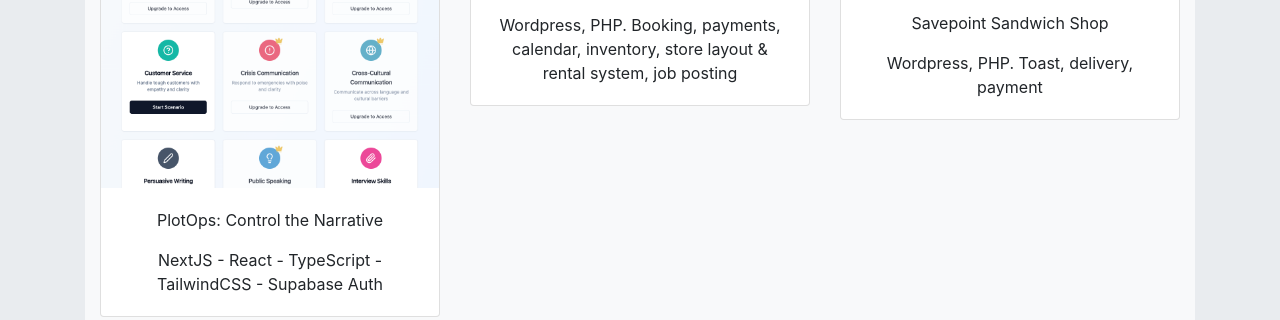
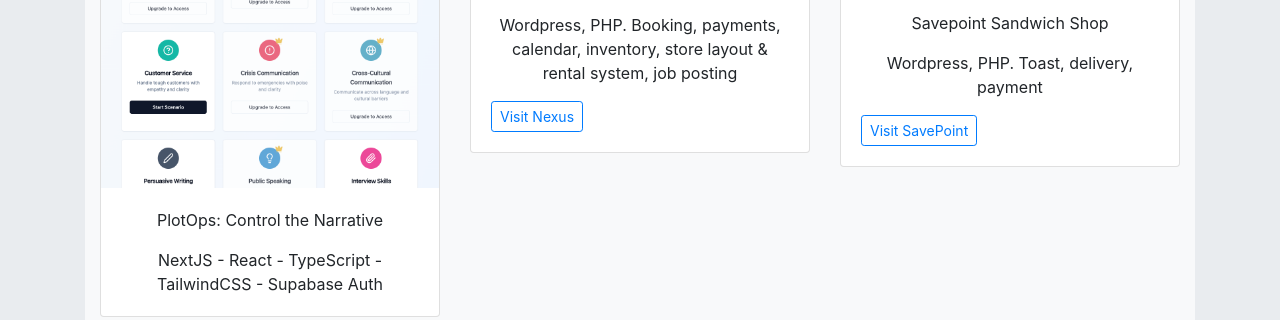
Before and after one commit to BenjaminBruton/portfolio, a website: page index.html in a window 1280 px wide. Shown: the part 3336-3656 px from the top of the page. Drawn offline with Linux system fonts and the light colour scheme.

Commit message:
Add visit links for Nexus Waco and Savepoint

```diff
--- a/index.html
+++ b/index.html
@@ -343,6 +343,9 @@
                                     <div class="card-body">
                                         <p class="card-text">Nexus Waco</p>
                                         <p class="card-text">Wordpress, PHP. Booking, payments, calendar, inventory, store layout & rental system, job posting</p>
+                                        <div class="d-flex justify-content-between align-items-center">
+                                            <a href="https://www.nexuswaco.com" target="_blank" class="btn btn-sm btn-outline-primary">Visit Nexus</a>
+                                        </div>
                                     </div>
                                 </div>
                             </div>
@@ -352,10 +355,13 @@
                                     <div class="card-body">
                                         <p class="card-text">Savepoint Sandwich Shop</p>
                                         <p class="card-text">Wordpress, PHP. Toast, delivery, payment</p>
+                                        <div class="d-flex justify-content-between align-items-center">
+                                            <a href="https://www.savepointsandwichshop.com" target="_blank" class="btn btn-sm btn-outline-primary">Visit SavePoint</a>
+                                        </div>
                                     </div>
                                 </div>
                             </div>
-                            <div class="col-md-4">
+                            <!-- <div class="col-md-4">
                                 <div class="card mb-4 box-shadow">
                                     <img class="card-img-top" src="img/StatShare.png" alt="Soccer Stats">
                                     <div class="card-body">
@@ -363,7 +369,7 @@
                                         <p class="card-text">NextJS - React - JavaScript - TailwindCSS - Supabase Auth</p>
                                     </div>
                                 </div>
-                            </div>
+                            </div> -->
                             <div class="col-md-4">
                                 <div class="card mb-4 box-shadow">
                                     <img class="card-img-top" src="img/AXAMed.png" alt="AXAMed">
```
